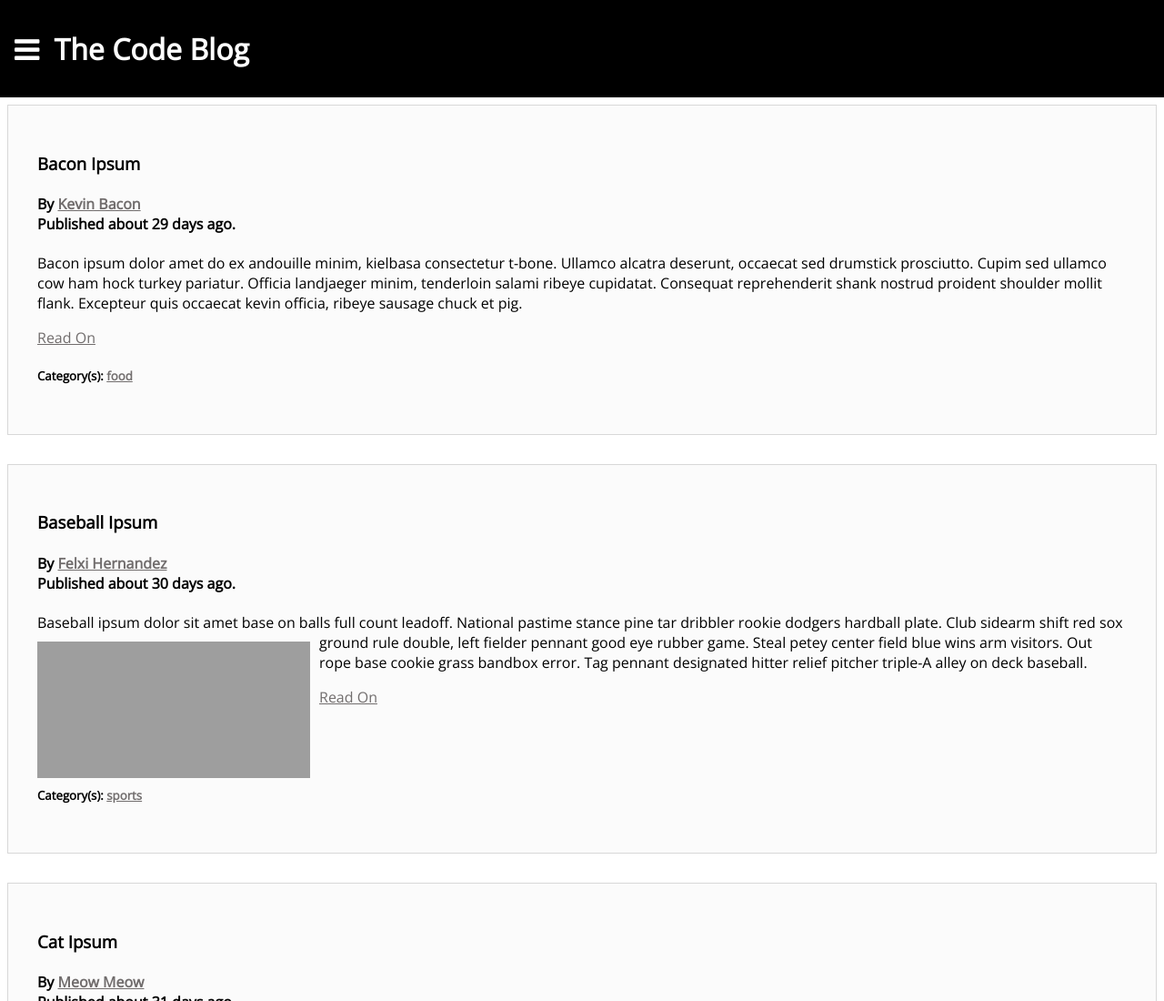
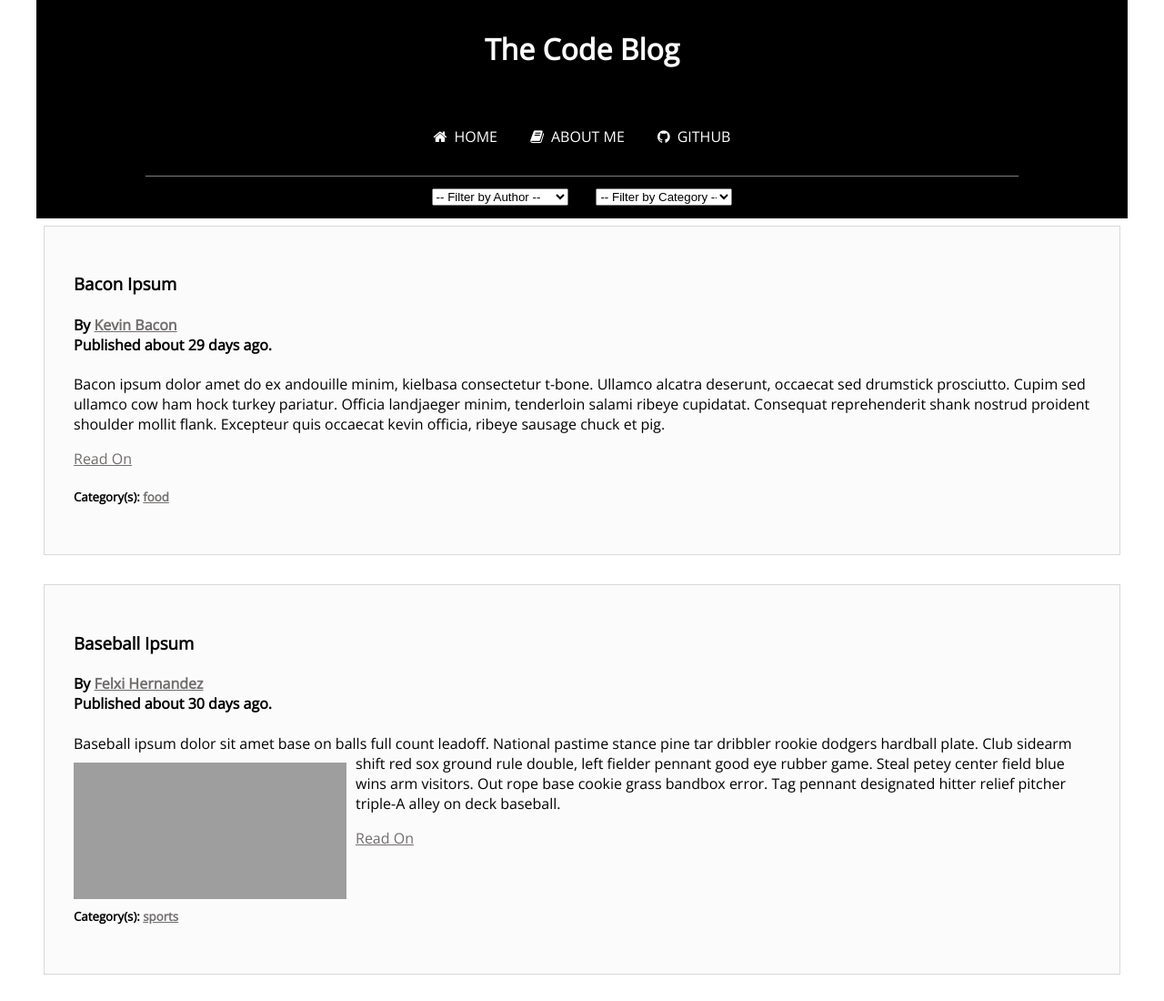
Before and after one commit to sabbyt/code-blog-1, a plain HTML site: page index.html in a window 1280 px wide. Shown: the top 1100 px of the page at 91% size. Drawn offline with nearby package versions, Linux system fonts and the light colour scheme; grey boxes are pictures that could not be loaded.

Commit message:
improve responsive design

```diff
--- a/index.html
+++ b/index.html
@@ -18,7 +18,7 @@
         <h1>The Code Blog</h1>
       </div>
 
-      <nav>
+      <nav class="navigation">
         <ul>
           <li class="tab"><i class="fa fa-home"></i><span>Home</span></li>
           <li class="tab"><i class="fa fa-book"></i><span>About Me</span></li>
--- a/scripts/tabs.js
+++ b/scripts/tabs.js
@@ -9,6 +9,9 @@ blog.tabNav = function() {
     $('section').removeClass('active');
     var $tabIndex = $(this).index();
     $('.mainBody').find('section:nth-child(' + ($tabIndex + 1) + ')').addClass('active');
+    if ($('.burger').css('display') !== 'none') {
+      $('nav').slideUp(100);
+    };
   });
 };
 
--- a/styles/style.css
+++ b/styles/style.css
@@ -3,7 +3,8 @@
 body {
   font-family: "Open Sans", sans-serif;
   background-color: white;
-  margin: 0;
+  margin: 0 auto;
+  max-width: 1200px;
 }
 
 header {
@@ -34,7 +35,7 @@ header h1 {
   cursor: pointer;
 }
 
-nav {
+nav.navigation {
   position: absolute;
   display: none;
   background-color: rgba(0, 0, 0, 0.85);;
@@ -43,12 +44,12 @@ nav {
   z-index: 100;
 }
 
-nav ul {
+nav.navigation ul {
   list-style: none;
   padding: 0;
 }
 
-nav li {
+nav.navigation li {
   display: block;
   text-transform: uppercase;
   text-align: left;
@@ -57,16 +58,16 @@ nav li {
   cursor: pointer;
 }
 
-nav li a {
+nav.navigation li a {
   text-decoration: none;
   color: white;
 }
 
-nav li a:hover {
+nav.navigation li a:hover {
   color: #F51F6A;
 }
 
-nav li:hover {
+nav.navigation li:hover {
   color: #F51F6A;
 }
 
@@ -143,6 +144,27 @@ h5 {
 
 /***************** Media Queries *************/
 
-@media (min-width: 450px) {
+@media (min-width: 600px) {
+  nav.navigation {
+    position: relative;
+    display: block;
+    border: none;
+  }
+
+  .hamburger {
+    display: none;
+  }
+
+  header {
+    text-align: center;
+  }
+
+  nav.navigation ul li {
+    display: inline-block;
+  }
+
+  nav.navigation select {
+    display: inline;
+  }
 
 }
```
Also changed, not shown: scripts/resize.js (added).
